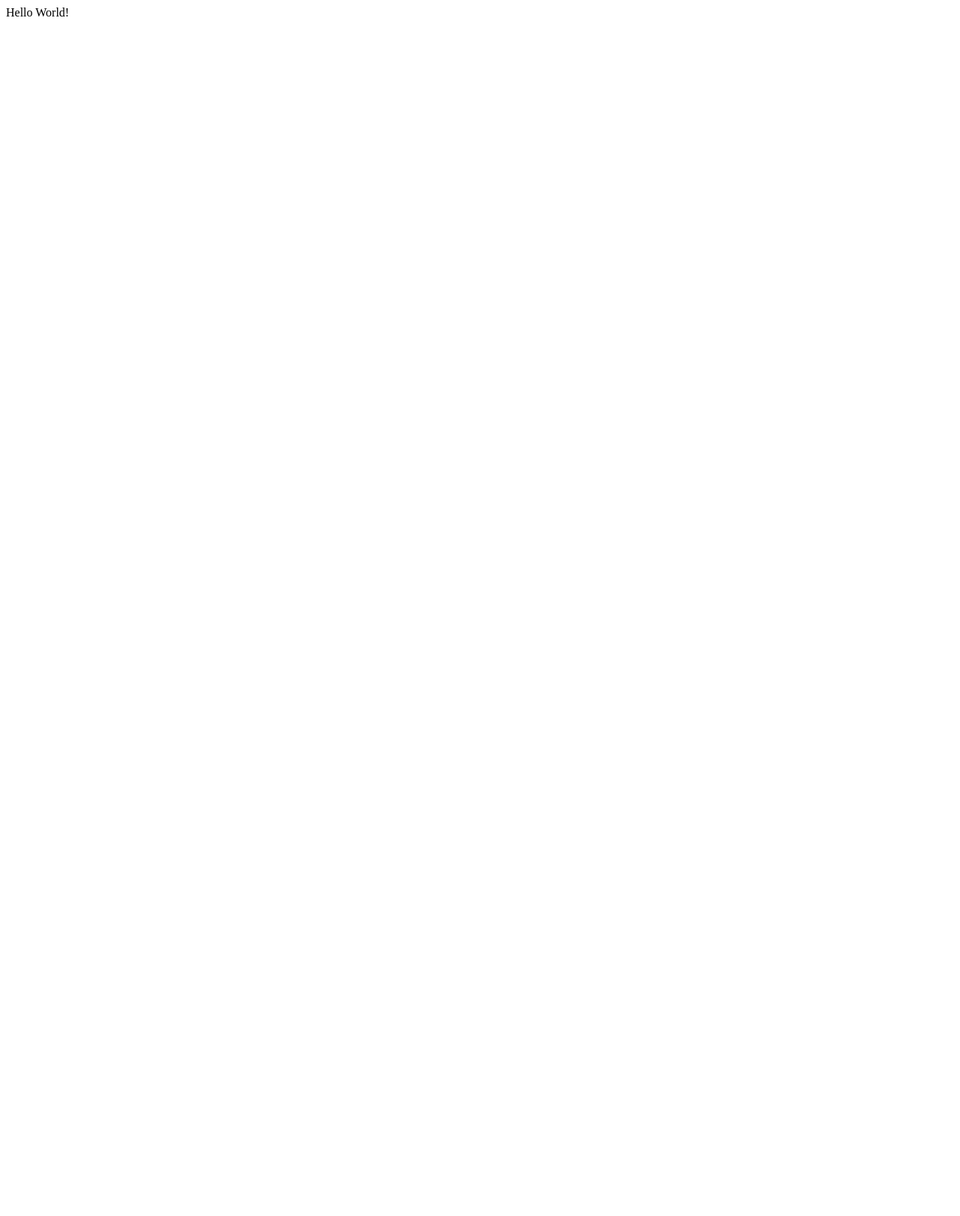
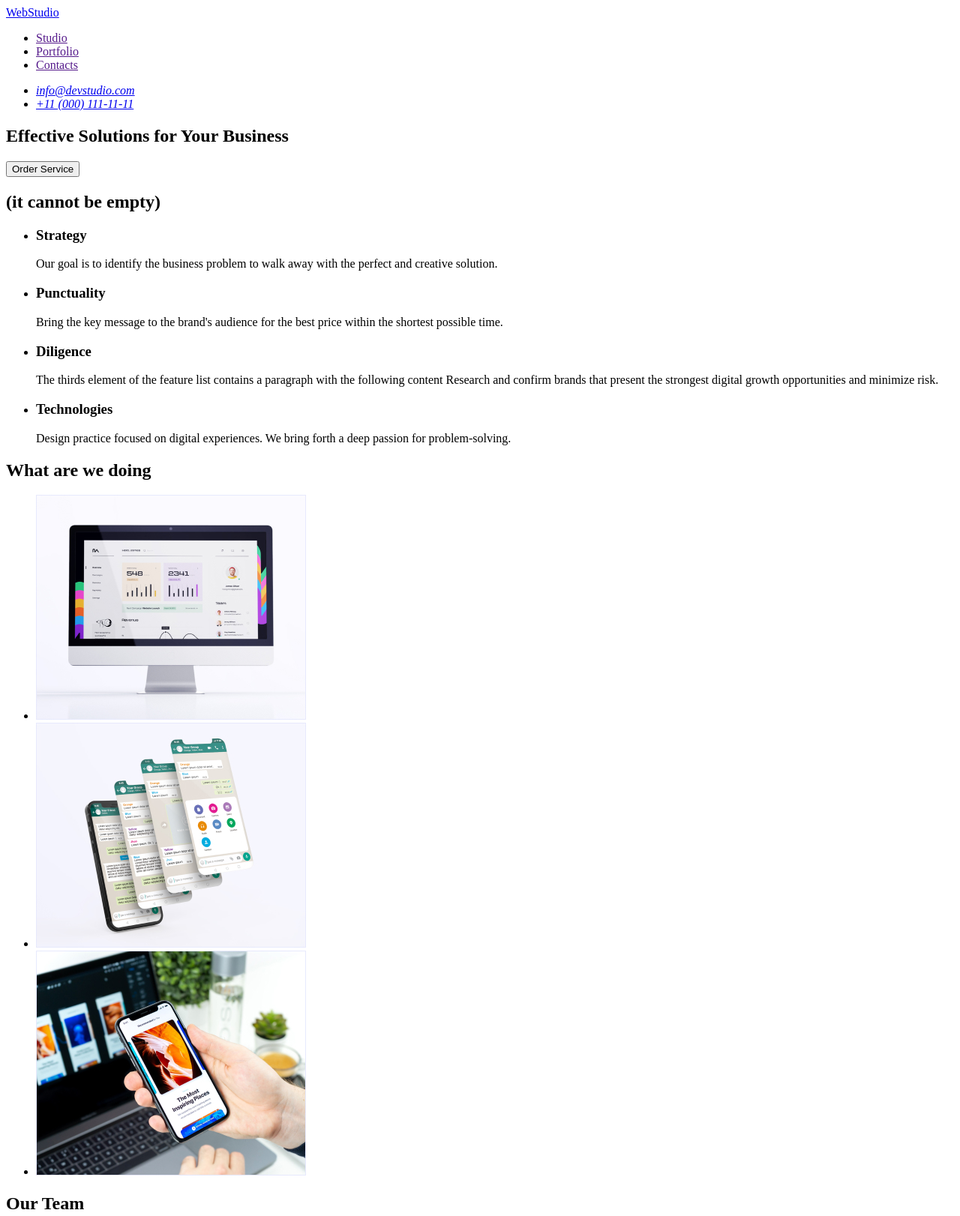
Before and after one commit to alfred161/goit-markup-hw-01, a plain HTML site: page index.html in a window 1280 px wide. Shown: the top 1622 px of the page at 75% size. Before the commit the page ends 800 px from the top, so only its background shows below. Drawn offline with Linux system fonts and the light colour scheme.

Commit message:
First commit for autocheck

```diff
--- a/index.html
+++ b/index.html
@@ -5,5 +5,130 @@
     <meta name="viewport" content="width=device-width, initial-scale=1.0" />
     <title>Document</title>
   </head>
-  <body>Hello World!</body>
+  <body>
+    <!-- HEADER -->
+    <header>
+      <nav>
+        <a href="./index.html">WebStudio</a>
+        <ul>
+          <li><a href="">Studio</a></li>
+          <li><a href="">Portfolio</a></li>
+          <li><a href="">Contacts</a></li>
+        </ul>
+      </nav>
+      <address>
+        <ul>
+          <li><a href="mailto:info@devstudio.com">info@devstudio.com</a></li>
+          <li><a href="tel:+110001111111">+11 (000) 111-11-11</a></li>
+        </ul>
+      </address>
+    </header>
+    <!-- MAIN -->
+    <main>
+      <!-- Section #1 -->
+      <section>
+        <h1>Effective Solutions for Your Business</h1>
+        <button type="button">Order Service</button>
+      </section>
+
+      <!-- Section #2 -->
+      <section>
+        <h2>(it cannot be empty)</h2>
+        <ul>
+          <li>
+            <h3>Strategy</h3>
+            <p>
+              Our goal is to identify the business problem to walk away with the
+              perfect and creative solution.
+            </p>
+          </li>
+          <li>
+            <h3>Punctuality</h3>
+            <p>
+              Bring the key message to the brand's audience for the best price
+              within the shortest possible time.
+            </p>
+          </li>
+          <li>
+            <h3>Diligence</h3>
+            <p>
+              The thirds element of the feature list contains a paragraph with
+              the following content Research and confirm brands that present the
+              strongest digital growth opportunities and minimize risk.
+            </p>
+          </li>
+          <li>
+            <h3>Technologies</h3>
+            <p>
+              Design practice focused on digital experiences. We bring forth a
+              deep passion for problem-solving.
+            </p>
+          </li>
+        </ul>
+      </section>
+
+      <!-- Section #3 -->
+      <section>
+        <h2>What are we doing</h2>
+        <ul>
+          <li>
+            <img src="./images/desktop.jpg" alt="Desktop" width="360" />
+          </li>
+          <li>
+            <img src="./images/messages.jpg" alt="Messages" width="360" />
+          </li>
+          <li>
+            <img src="./images/phone.jpg" alt="Phone" width="360" />
+          </li>
+        </ul>
+      </section>
+
+      <!-- Section #4 -->
+      <section>
+        <h2>Our Team</h2>
+        <ul>
+          <li>
+            <img
+              src="./images/Mark Guerrero.jpg"
+              alt="Mark Guerrero"
+              width="264"
+            />
+            <h3>Mark Guerrero</h3>
+            <p>Product Designer</p>
+          </li>
+          <li>
+            <img src="./images/Tom Ford.jpg" alt="Tom Ford" width="264" />
+            <h3>MTom Ford</h3>
+            <p>Frontend Developer</p>
+          </li>
+          <li>
+            <img
+              src="./images/Camila Garcia.jpg"
+              alt="Camila Garcia"
+              width="264"
+            />
+            <h3>Camila Garcia</h3>
+            <p>Marketing</p>
+          </li>
+          <li>
+            <img
+              src="./images/Daniel Wilson.jpg"
+              alt="Daniel Wilson"
+              width="264"
+            />
+            <h3>Daniel Wilson</h3>
+            <p>UI Designer</p>
+          </li>
+        </ul>
+      </section>
+    </main>
+    <!-- FOOTER -->
+    <footer>
+      <a href="./index.html">WebStudio</a>
+      <p>
+        Increase the flow of customers and sales for your business with digital
+        marketing & growth solutions is the second element of the footer.
+      </p>
+    </footer>
+  </body>
 </html>
```
Also changed, not shown: images/Camila Garcia.jpg (added), images/Daniel Wilson.jpg (added), images/Mark Guerrero.jpg (added), images/Tom Ford.jpg (added), images/desktop.jpg (added), images/messages.jpg (added), images/phone.jpg (added).
